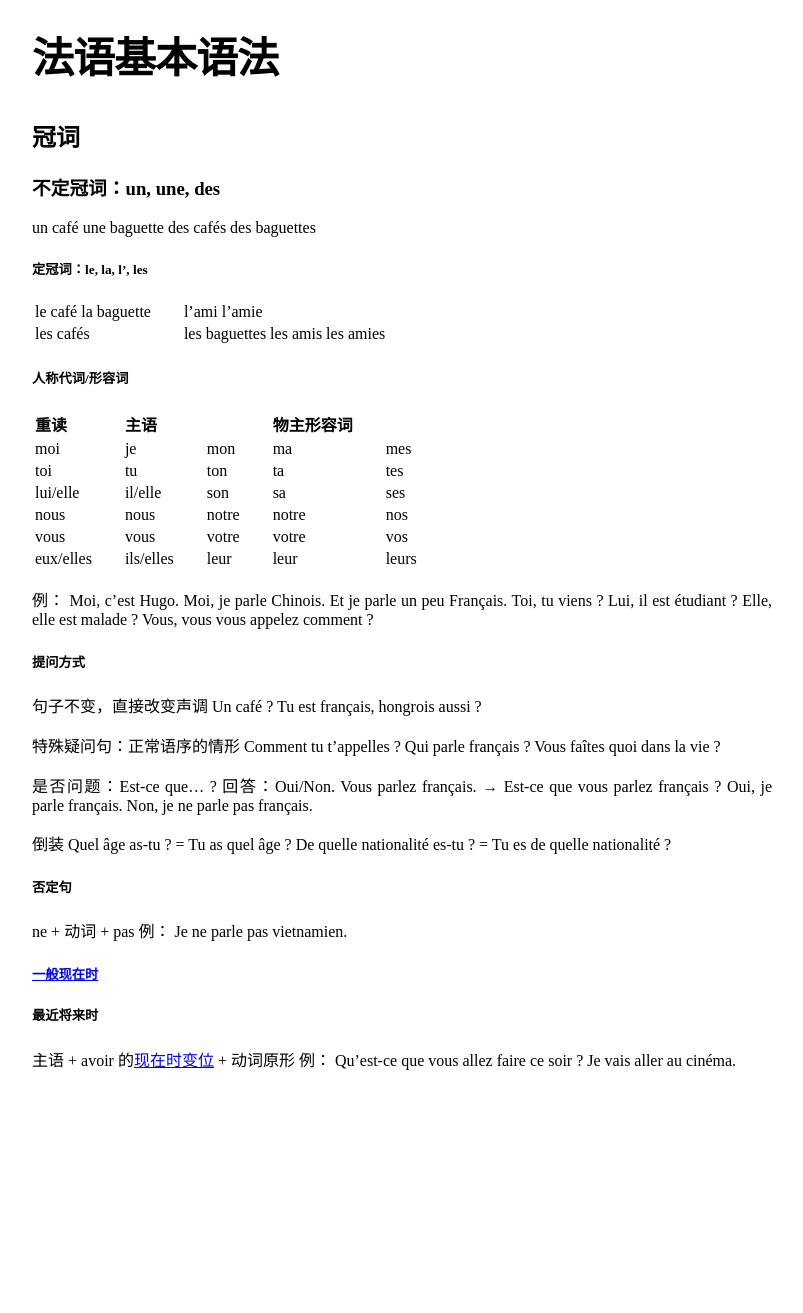
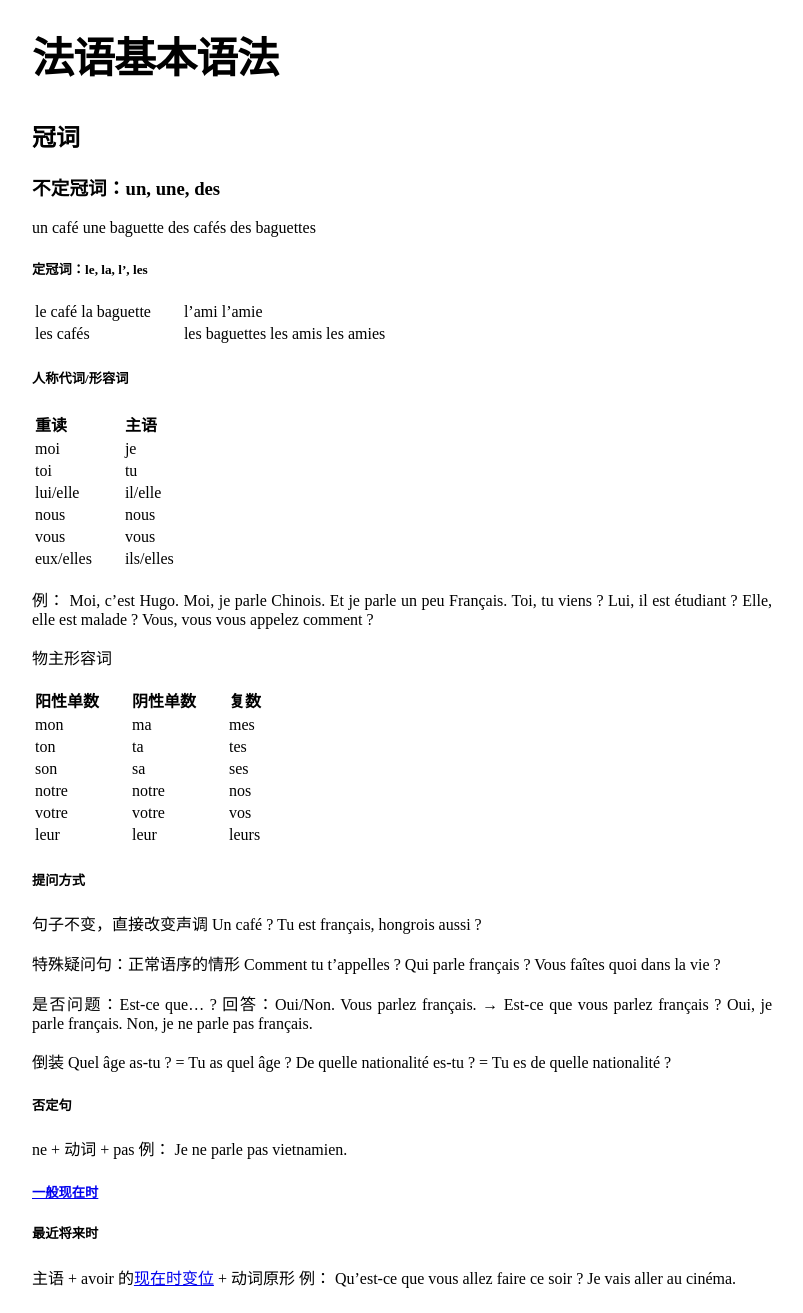
Before and after one commit to keinriesenradinparis/testing_local, a Jekyll site: the page built from _posts/2022/2022-12-16-法语基本语法.md, in a window 1280 px wide. Shown: the whole page, without its empty margins (238-1041 px from the left). Built offline with Jekyll 4.4.1, drawn with Linux system fonts in a browser that asks for light colours; before the commit the page ends 1095 px from its top, so only the background shows below that; some of the changed lines change nothing that is shown.

Commit message:
Update 2022-12-16-法语基本语法.md

```diff
--- a/_posts/2022/2022-12-16-法语基本语法.md
+++ b/_posts/2022/2022-12-16-法语基本语法.md
@@ -21,14 +21,14 @@ des cafés    des baguettes
 
 ##### 人称代词/形容词
 
-| 重读         | 主语        |      | 物主形容词 |  |
-| ---         | ---        |  ---    | ---    | --- |
-| moi         | je         | mon    |ma  |   mes|
-| toi         | tu         | ton   | ta    | tes|
-| lui/elle    | il/elle    | son   | sa     |ses|
-| nous        | nous       | notre  |notre | nos|
-| vous        | vous       | votre  |votre | vos|
-| eux/elles   | ils/elles  |leur   |leur  | leurs|
+| 重读         | 主语        |
+| ---         | ---        |
+| moi         | je         |
+| toi         | tu         |
+| lui/elle    | il/elle    |
+| nous        | nous       |
+| vous        | vous       |
+| eux/elles   | ils/elles  |
 
 例：
 Moi, c'est Hugo.
@@ -37,6 +37,18 @@ Toi, tu viens ?
 Lui, il est étudiant ?
 Elle, elle est malade ?
 Vous, vous vous appelez comment ?
+
+
+物主形容词
+
+| 阳性单数 | 阴性单数 | 复数 |
+| ------- | ------- | -- |
+| mon   | ma    | mes |
+| ton   | ta    | tes |
+| son   | sa    | ses |
+| notre | notre | nos |
+| votre | votre | vos |
+| leur  | leur  | leurs |
 
 ##### 提问方式
 
```
